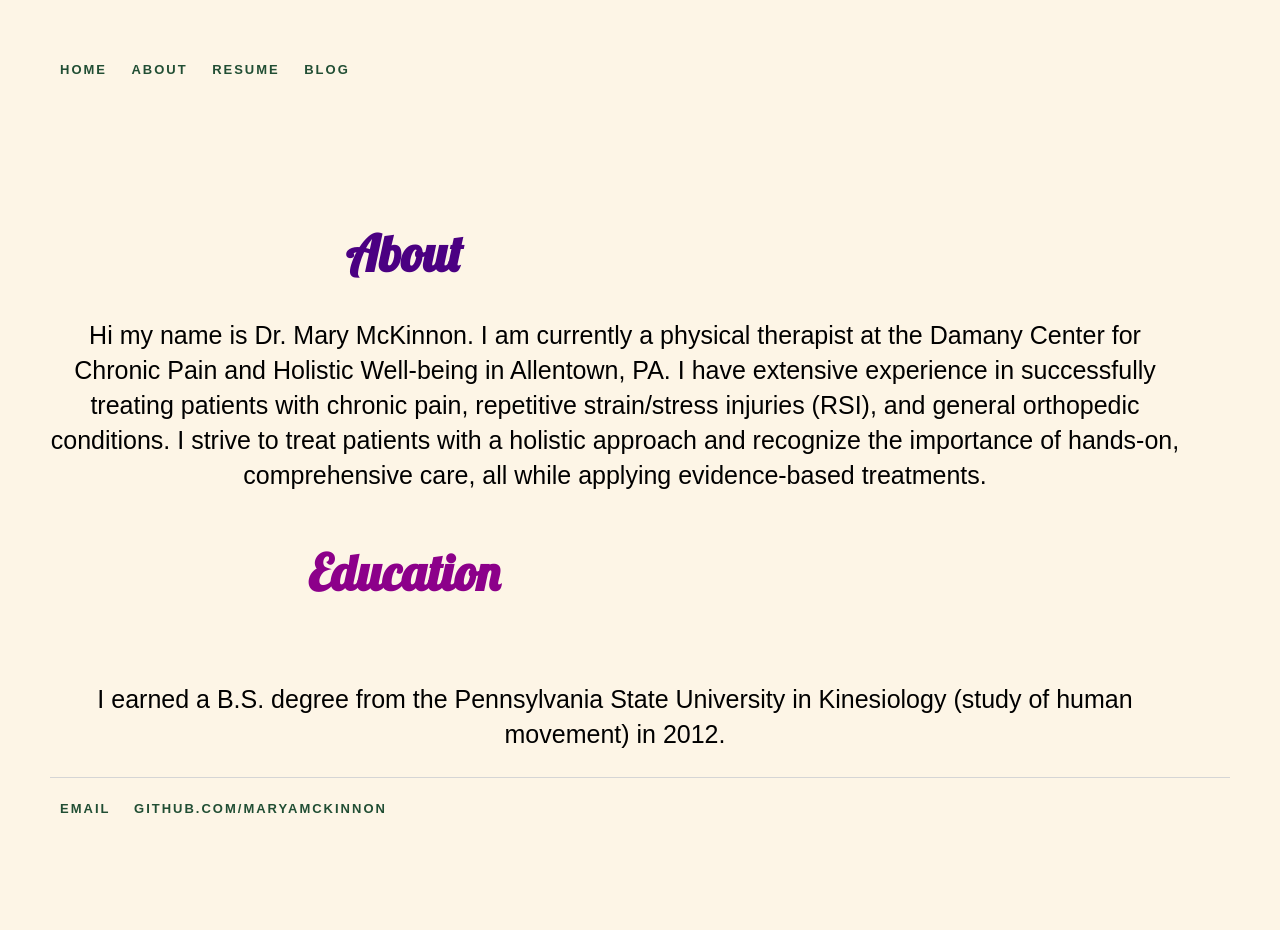
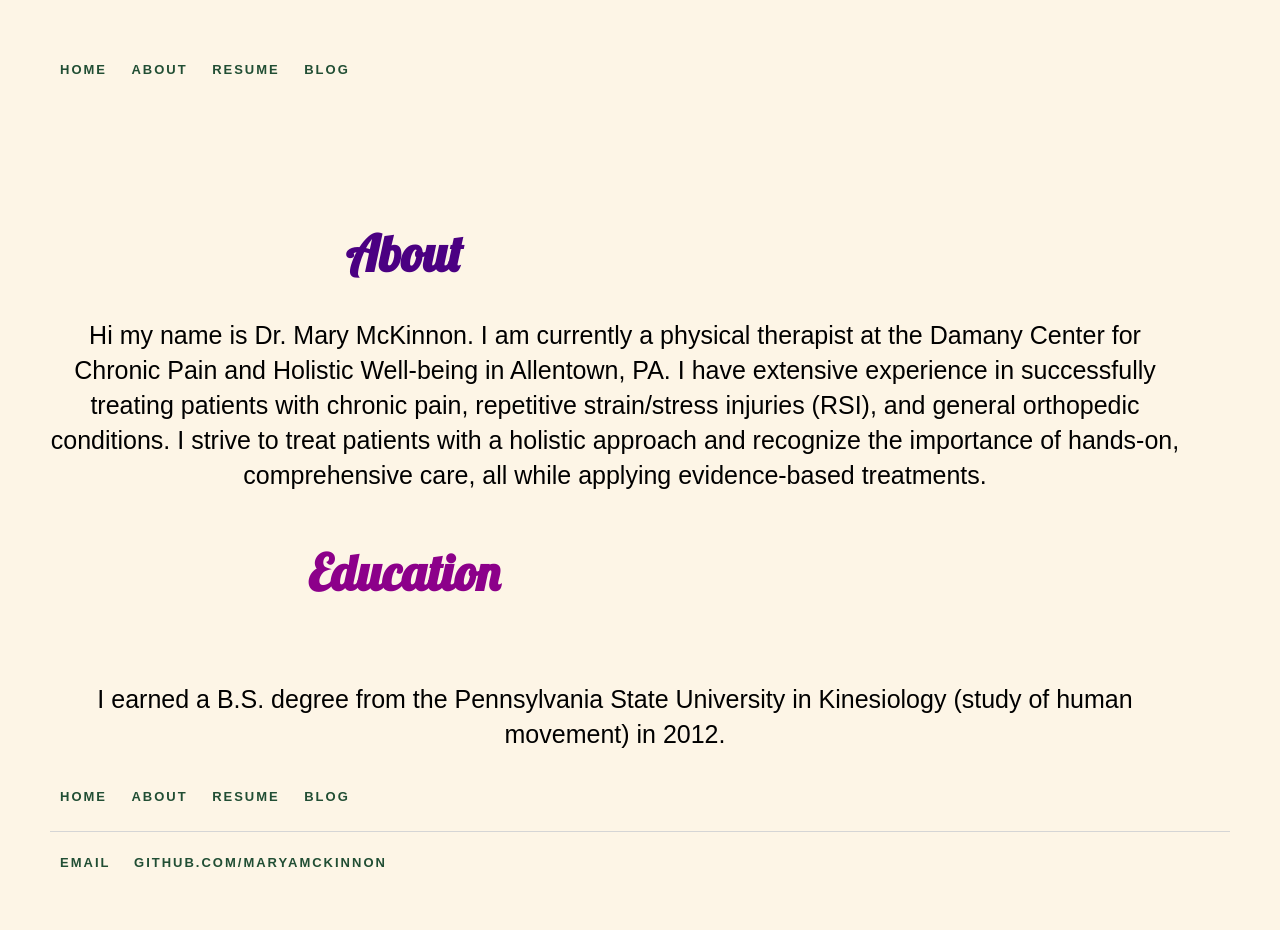
Before and after one commit to maryamckinnon/maryamckinnon.github.io, a Jekyll site: the page built from About/index.html, in a window 1280 px wide. Built offline with Jekyll 4.4.1, drawn with Linux system fonts in a browser that asks for light colours; before the commit the page ends 900 px from its top, so only the background shows below that.

Commit message:
Update index.html

```diff
--- a/About/index.html
+++ b/About/index.html
@@ -9,7 +9,7 @@
 	<link rel="stylesheet" type="text/css" href="/css/about.css">
 	<link href="https://fonts.googleapis.com/css?family=Lobster" type="text/css" rel="stylesheet">
 	</head>
-
+		<body>
 		<div class="About">
 			<h1>About</h1>
 			<p>Hi my name is Dr. Mary McKinnon. I am currently a physical therapist at the Damany Center for Chronic Pain and Holistic Well-being
@@ -19,4 +19,15 @@
       <h2>Education</h2>
       <p>I earned a B.S. degree from the Pennsylvania State University in Kinesiology (study of human movement) in 2012.
 
-	      </div>
+	    </div>
+		<div>
+		<nav>
+    		<ul>
+        		<li><a href="/">Home</a></li>
+	        	<li><a href="/About/">About</a></li>
+        		<li><a href="/Resume">Resume</a></li>
+        		<li><a href="/Blog">Blog</a></li>
+    		</ul>
+		</nav>
+		</div>
+	</body>
```
